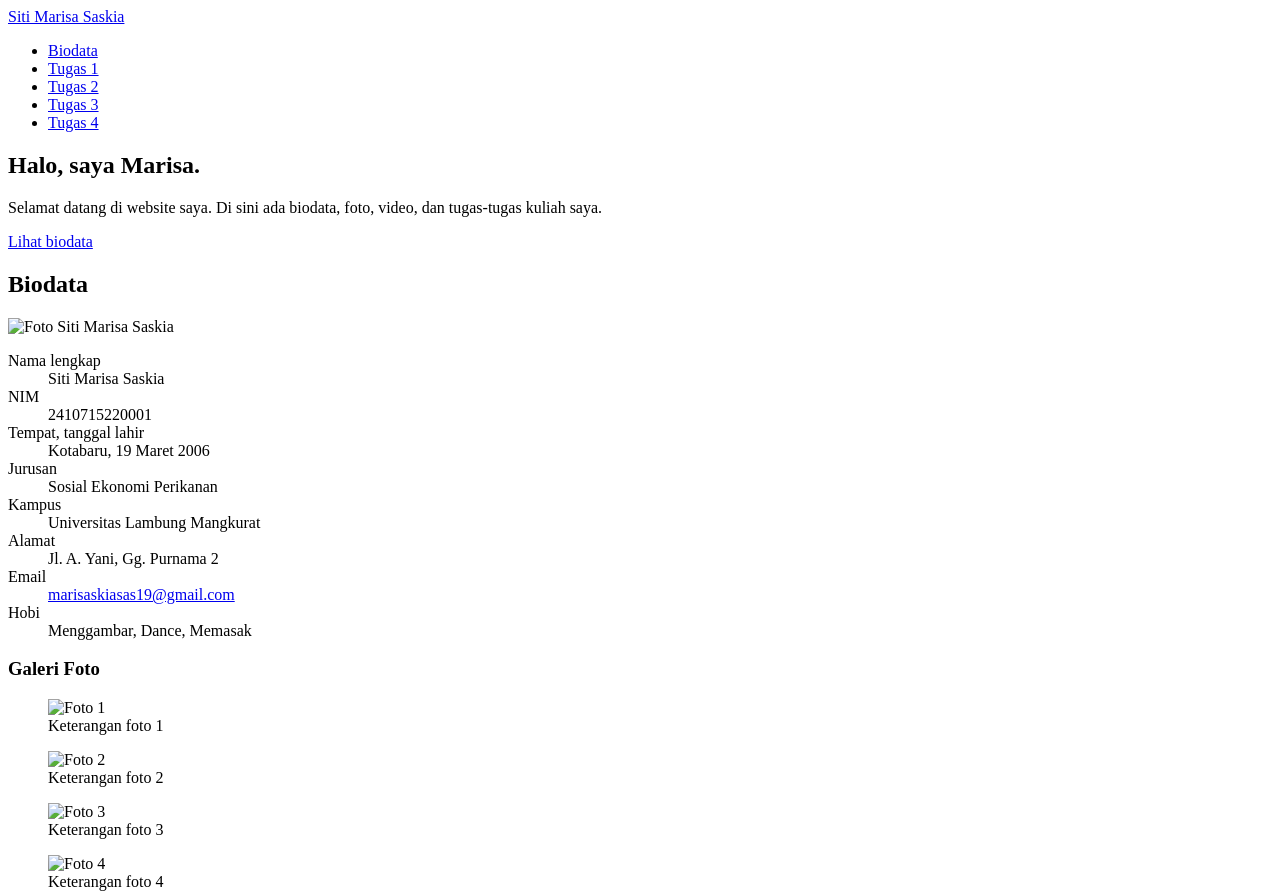
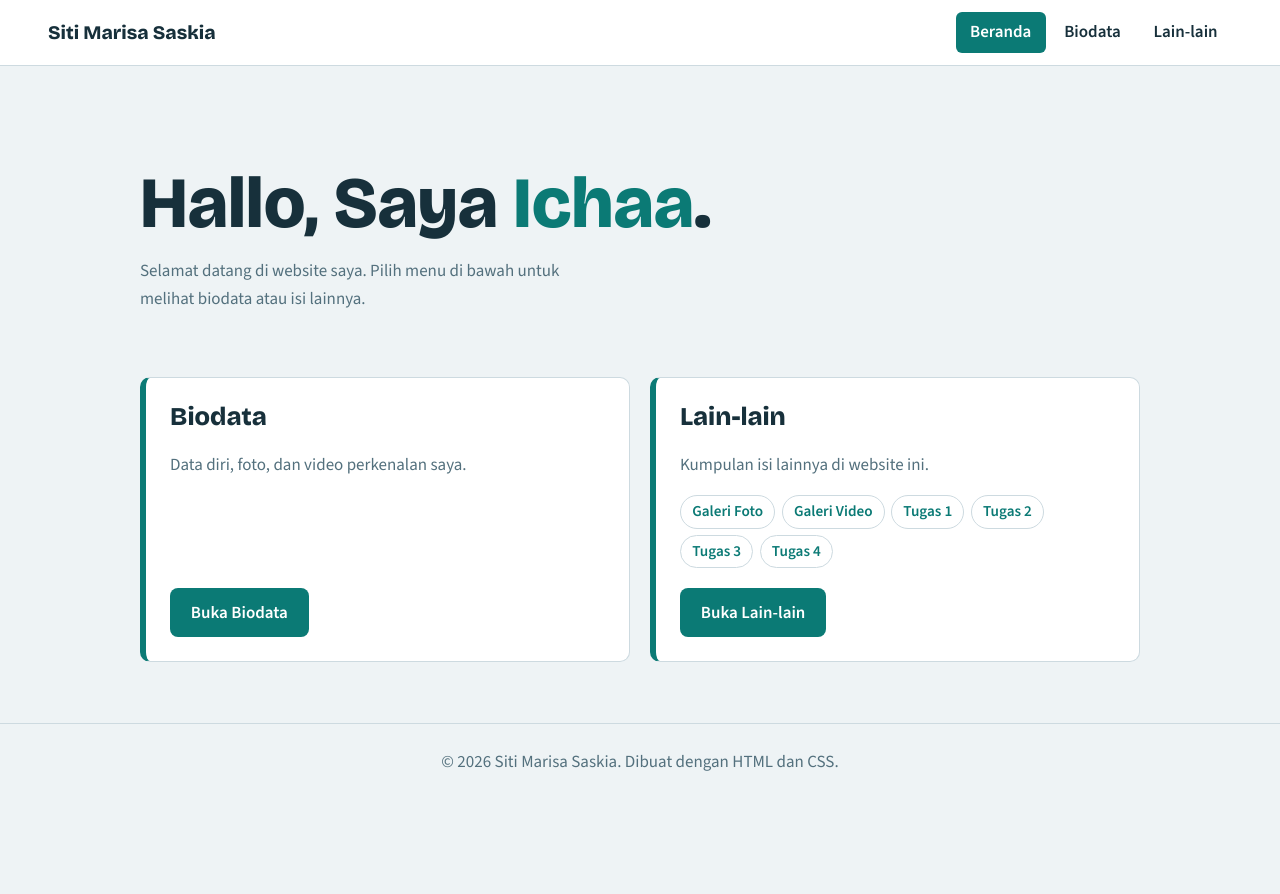
Before and after one commit to SitiMarisaSaskia/ICHA, a plain HTML site: page index.html in a window 1280 px wide. Shown: the top 894 px of the page. After the commit the page ends 800 px from the top, so only its background shows below. Drawn offline with nearby package versions, Linux system fonts and the light colour scheme.

Commit message:
Refactor index.html structure and styles

```diff
--- a/index.html
+++ b/index.html
@@ -7,104 +7,260 @@
   <link rel="preconnect" href="https://fonts.googleapis.com">
   <link rel="preconnect" href="https://fonts.gstatic.com" crossorigin>
   <link href="https://fonts.googleapis.com/css2?family=Bricolage+Grotesque:wght@600;800&family=Source+Sans+3:wght@400;600&display=swap" rel="stylesheet">
-  <link rel="stylesheet" href="style.css">
+  <style>
+    /* ===== Warna & font ===== */
+    :root {
+      --latar: #eef3f5;
+      --permukaan: #ffffff;
+      --teks: #17303b;
+      --teks-redup: #53707d;
+      --garis: #cddae0;
+      --aksen: #0b7a75;
+      --aksen-teks: #ffffff;
+      --aksen-hover: #095f5b;
+      --font-judul: "Bricolage Grotesque", "Segoe UI", Arial, sans-serif;
+      --font-isi: "Source Sans 3", "Segoe UI", Arial, sans-serif;
+    }
+
+    @media (prefers-color-scheme: dark) {
+      :root {
+        --latar: #0f1d23;
+        --permukaan: #172a32;
+        --teks: #e6eff2;
+        --teks-redup: #9db6c0;
+        --garis: #2a424d;
+        --aksen: #3cc1b8;
+        --aksen-teks: #0b1a1f;
+        --aksen-hover: #6fd8d0;
+      }
+    }
+
+    /* ===== Dasar ===== */
+    * { box-sizing: border-box; }
+
+    body {
+      margin: 0;
+      min-height: 100vh;
+      display: flex;
+      flex-direction: column;
+      background: var(--latar);
+      color: var(--teks);
+      font-family: var(--font-isi);
+      font-size: 1.0625rem;
+      line-height: 1.65;
+    }
+
+    h1, h2 {
+      font-family: var(--font-judul);
+      line-height: 1.15;
+      margin: 0 0 0.75rem;
+    }
+
+    a { color: var(--aksen); }
+
+    :focus-visible {
+      outline: 3px solid var(--aksen);
+      outline-offset: 3px;
+    }
+
+    /* ===== Menu atas ===== */
+    .topbar {
+      display: flex;
+      align-items: center;
+      justify-content: space-between;
+      flex-wrap: wrap;
+      gap: 0.75rem 1.5rem;
+      padding: 0.75rem clamp(1rem, 4vw, 3rem);
+      background: var(--permukaan);
+      border-bottom: 1px solid var(--garis);
+    }
+
+    .brand {
+      font-family: var(--font-judul);
+      font-weight: 800;
+      font-size: 1.2rem;
+      color: var(--teks);
+      text-decoration: none;
+    }
+
+    .topbar ul {
+      display: flex;
+      gap: 0.25rem;
+      list-style: none;
+      margin: 0;
+      padding: 0;
+    }
+
+    .topbar nav a {
+      display: block;
+      padding: 0.4rem 0.9rem;
+      border-radius: 6px;
+      color: var(--teks);
+      text-decoration: none;
+      font-weight: 600;
+    }
+
+    .topbar nav a:hover,
+    .topbar nav a[aria-current="page"] {
+      background: var(--aksen);
+      color: var(--aksen-teks);
+    }
+
+    /* ===== Tampilan awal ===== */
+    main {
+      flex: 1;
+      width: min(1000px, 100% - 2rem);
+      margin: 0 auto;
+    }
+
+    .hero {
+      padding: clamp(3rem, 9vw, 6rem) 0 clamp(1.5rem, 4vw, 2.5rem);
+    }
+
+    .hero h1 {
+      font-size: clamp(2.4rem, 7vw, 4.5rem);
+      font-weight: 800;
+      max-width: 14ch;
+    }
+
+    .hero .nama { color: var(--aksen); }
+
+    .hero p {
+      max-width: 52ch;
+      color: var(--teks-redup);
+      margin: 0;
+    }
+
+    /* ===== Kartu menu ===== */
+    .menu-utama {
+      display: grid;
+      grid-template-columns: repeat(2, 1fr);
+      gap: 1.25rem;
+      padding: 1.5rem 0 3rem;
+    }
+
+    .kartu {
+      display: flex;
+      flex-direction: column;
+      gap: 0.5rem;
+      padding: 1.5rem;
+      background: var(--permukaan);
+      border: 1px solid var(--garis);
+      border-left: 6px solid var(--aksen);
+      border-radius: 10px;
+    }
+
+    .kartu h2 { font-size: 1.6rem; }
+
+    .kartu p {
+      margin: 0 0 0.5rem;
+      color: var(--teks-redup);
+    }
+
+    .kartu .tombol { align-self: flex-start; margin-top: auto; }
+
+    /* daftar isi menu Lain-lain */
+    .isi {
+      display: flex;
+      flex-wrap: wrap;
+      gap: 0.4rem;
+      list-style: none;
+      margin: 0 0 0.75rem;
+      padding: 0;
+    }
+
+    .isi a {
+      display: block;
+      padding: 0.2rem 0.7rem;
+      border: 1px solid var(--garis);
+      border-radius: 999px;
+      font-size: 0.95rem;
+      font-weight: 600;
+      text-decoration: none;
+    }
+
+    .isi a:hover {
+      background: var(--aksen);
+      border-color: var(--aksen);
+      color: var(--aksen-teks);
+    }
+
+    /* ===== Tombol ===== */
+    .tombol {
+      display: inline-block;
+      padding: 0.65rem 1.3rem;
+      background: var(--aksen);
+      color: var(--aksen-teks);
+      font-weight: 600;
+      text-decoration: none;
+      border-radius: 8px;
+      transition: background 0.2s;
+    }
+
+    .tombol:hover { background: var(--aksen-hover); }
+
+    /* ===== Kaki halaman ===== */
+    .kaki {
+      padding: 1.5rem 1rem;
+      text-align: center;
+      color: var(--teks-redup);
+      border-top: 1px solid var(--garis);
+    }
+
+    .kaki p { margin: 0; }
+
+    /* ===== Tampilan HP ===== */
+    @media (max-width: 700px) {
+      .menu-utama { grid-template-columns: 1fr; }
+    }
+
+    @media (prefers-reduced-motion: reduce) {
+      .tombol { transition: none; }
+    }
+  </style>
 </head>
 <body>
 
   <header class="topbar">
-    <a href="#beranda" class="brand">Siti Marisa Saskia</a>
+    <a href="index.html" class="brand">Siti Marisa Saskia</a>
     <nav aria-label="Menu utama">
       <ul>
-        <li><a href="#biodata">Biodata</a></li>
-        <li><a href="#tugas-1">Tugas 1</a></li>
-        <li><a href="#tugas-2">Tugas 2</a></li>
-        <li><a href="#tugas-3">Tugas 3</a></li>
-        <li><a href="#tugas-4">Tugas 4</a></li>
+        <li><a href="index.html" aria-current="page">Beranda</a></li>
+        <li><a href="biodata.html">Biodata</a></li>
+        <li><a href="lain-lain.html">Lain-lain</a></li>
       </ul>
     </nav>
   </header>
 
   <main>
 
-    <section id="beranda" class="hero">
-      <h1>Halo, saya <span class="nama">Marisa</span>.</h1>
-      <p>Selamat datang di website saya. Di sini ada biodata, foto, video, dan tugas-tugas kuliah saya.</p>
-      <a class="tombol" href="#biodata">Lihat biodata</a>
+    <section class="hero">
+      <h1>Hallo, Saya <span class="nama">Ichaa</span>.</h1>
+      <p>Selamat datang di website saya. Pilih menu di bawah untuk melihat biodata atau isi lainnya.</p>
     </section>
 
-    <!-- BIODATA + VIDEO -->
-    <section id="biodata" class="bagian">
-      <h2>Biodata</h2>
-      <div class="biodata">
-        <img class="foto-profil" src="images/profil.jpg" alt="Foto Siti Marisa Saskia" width="240" height="300">
-        <dl class="data">
-          <div><dt>Nama lengkap</dt><dd>Siti Marisa Saskia</dd></div>
-          <div><dt>NIM</dt><dd>2410715220001</dd></div>
-          <div><dt>Tempat, tanggal lahir</dt><dd>Kotabaru, 19 Maret 2006</dd></div>
-          <div><dt>Jurusan</dt><dd>Sosial Ekonomi Perikanan</dd></div>
-          <div><dt>Kampus</dt><dd>Universitas Lambung Mangkurat</dd></div>
-          <div><dt>Alamat</dt><dd>Jl. A. Yani, Gg. Purnama 2</dd></div>
-          <div><dt>Email</dt><dd><a href="mailto:marisaskiasas19@gmail.com">marisaskiasas19@gmail.com</a></dd></div>
-          <div><dt>Hobi</dt><dd>Menggambar, Dance, Memasak</dd></div>
-        </dl>
-      </div>
+    <section class="menu-utama" aria-label="Pilihan menu">
 
-      <div class="biodata-foto">
-        <h3>Galeri Foto</h3>
-        <div class="galeri">
-          <figure>
-            <img src="images/foto1.jpg" alt="Foto 1" loading="lazy">
-            <figcaption>Keterangan foto 1</figcaption>
-          </figure>
-          <figure>
-            <img src="images/foto2.jpg" alt="Foto 2" loading="lazy">
-            <figcaption>Keterangan foto 2</figcaption>
-          </figure>
-          <figure>
-            <img src="images/foto3.jpg" alt="Foto 3" loading="lazy">
-            <figcaption>Keterangan foto 3</figcaption>
-          </figure>
-          <figure>
-            <img src="images/foto4.jpg" alt="Foto 4" loading="lazy">
-            <figcaption>Keterangan foto 4</figcaption>
-          </figure>
-        </div>
-      </div>
+      <article class="kartu">
+        <h2>Biodata</h2>
+        <p>Data diri, foto, dan video perkenalan saya.</p>
+        <a class="tombol" href="biodata.html">Buka Biodata</a>
+      </article>
 
-      <div class="biodata-video">
-        <h3>Video</h3>
-        <div class="video-bingkai">
-          <video controls preload="metadata" poster="images/poster-video.jpg">
-            <source src="video/video1.mp4" type="video/mp4">
-            Browser Anda tidak mendukung pemutar video.
-          </video>
-        </div>
-      </div>
-    </section>
+      <article class="kartu">
+        <h2>Lain-lain</h2>
+        <p>Kumpulan isi lainnya di website ini.</p>
+        <ul class="isi">
+          <li><a href="lain-lain.html#galeri-foto">Galeri Foto</a></li>
+          <li><a href="lain-lain.html#galeri-video">Galeri Video</a></li>
+          <li><a href="lain-lain.html#tugas-1">Tugas 1</a></li>
+          <li><a href="lain-lain.html#tugas-2">Tugas 2</a></li>
+          <li><a href="lain-lain.html#tugas-3">Tugas 3</a></li>
+          <li><a href="lain-lain.html#tugas-4">Tugas 4</a></li>
+        </ul>
+        <a class="tombol" href="lain-lain.html">Buka Lain-lain</a>
+      </article>
 
-    <!-- TUGAS -->
-    <section id="tugas-1" class="bagian tugas">
-      <h2>Tugas 1</h2>
-      <p>Deskripsi singkat Tugas 1.</p>
-      <a class="tombol" href="tugas/tugas1.html">Buka Tugas 1</a>
-    </section>
-
-    <section id="tugas-2" class="bagian tugas">
-      <h2>Tugas 2</h2>
-      <p>Deskripsi singkat Tugas 2.</p>
-      <a class="tombol" href="tugas/tugas2.html">Buka Tugas 2</a>
-    </section>
-
-    <section id="tugas-3" class="bagian tugas">
-      <h2>Tugas 3</h2>
-      <p>Deskripsi singkat Tugas 3.</p>
-      <a class="tombol" href="tugas/tugas3.html">Buka Tugas 3</a>
-    </section>
-
-    <section id="tugas-4" class="bagian tugas">
-      <h2>Tugas 4</h2>
-      <p>Deskripsi singkat Tugas 4.</p>
-      <a class="tombol" href="tugas/tugas4.html">Buka Tugas 4</a>
     </section>
 
   </main>
```
